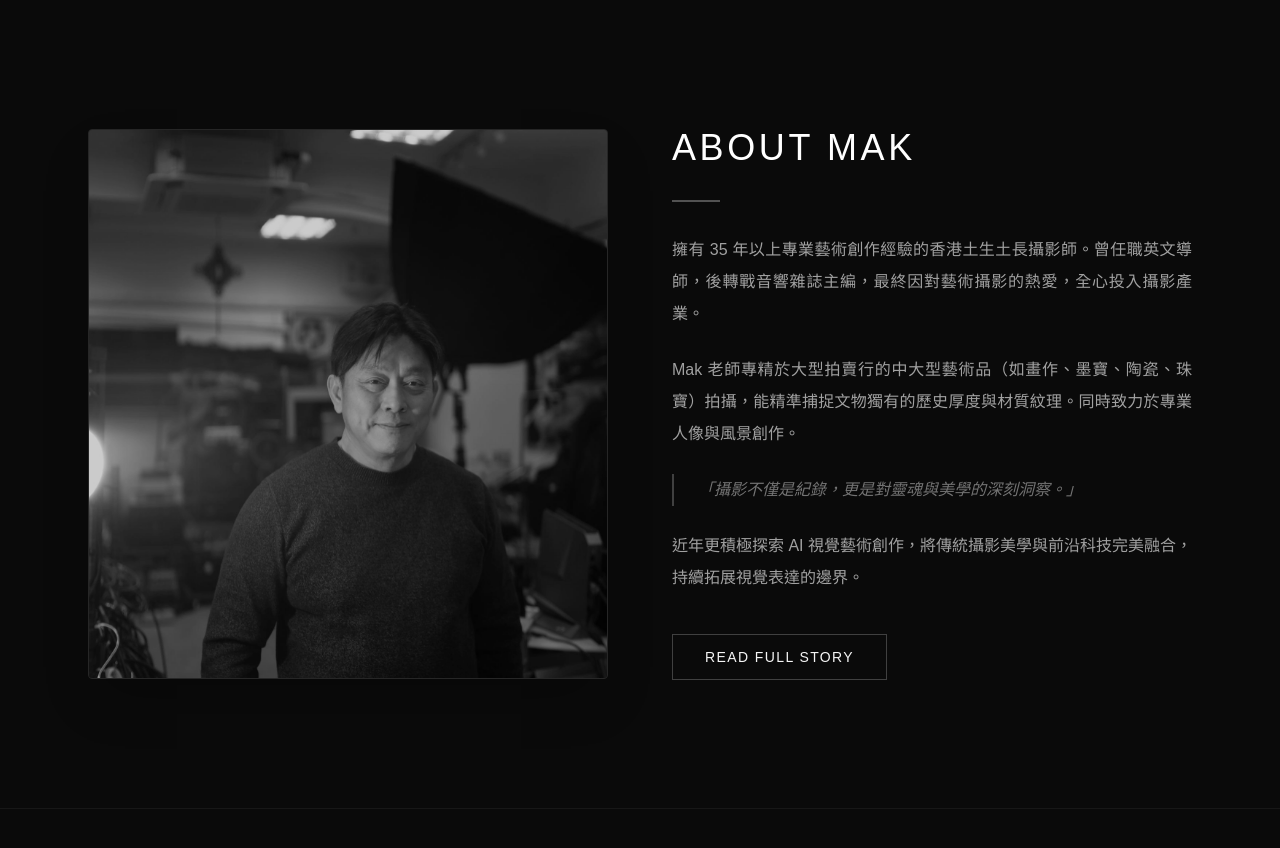
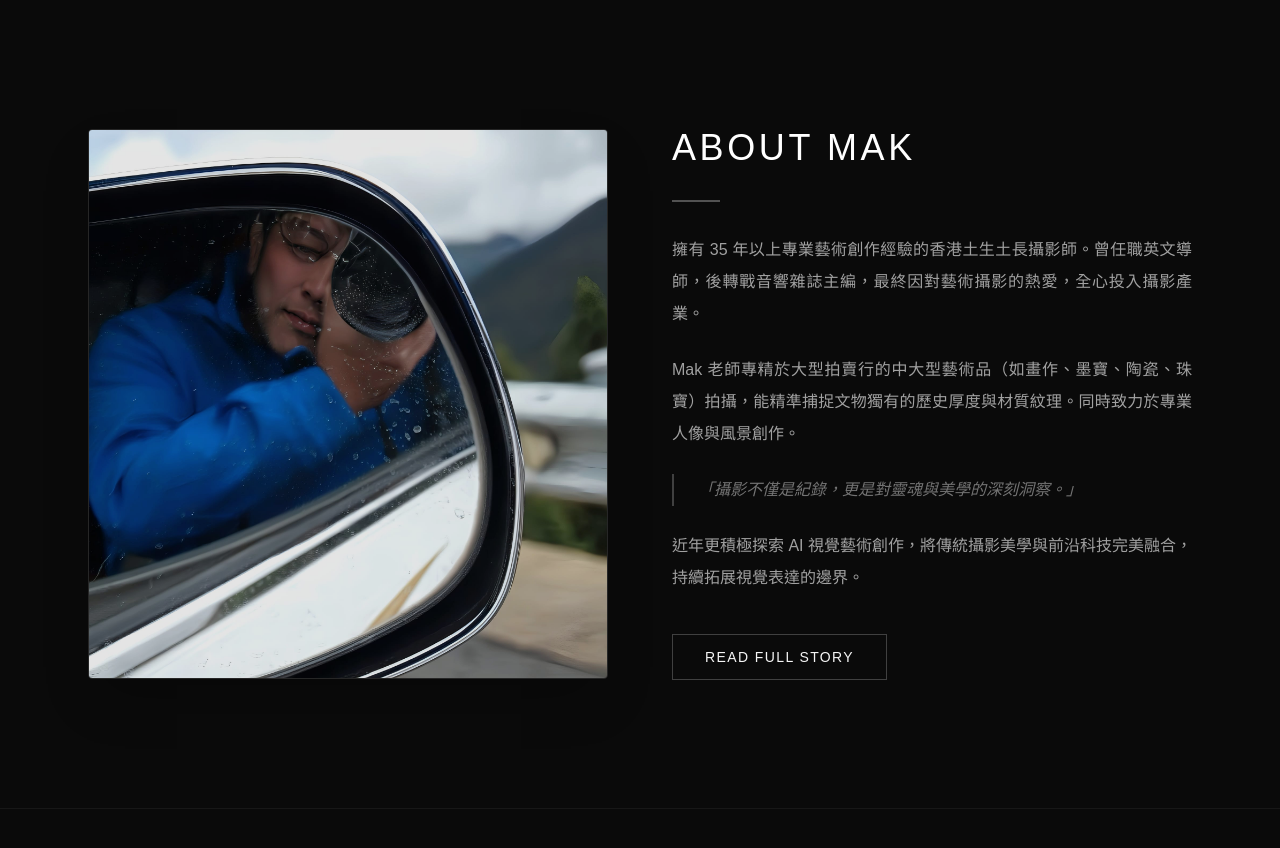
Before and after one commit to charles2006hk-hash/feeling-studio-web, a Next.js app: page / in a window 1280 px wide. Shown: the part 720-1568 px from the top of the page. Built offline with nearby package versions, Linux system fonts and the light colour scheme; no server answers; the database is empty.

Commit message:
Update page.tsx

```diff
--- a/src/app/page.tsx
+++ b/src/app/page.tsx
@@ -100,18 +100,23 @@ export default function Home() {
         </div>
       </section>
 
-      {/* 創始人簡介 */}
+      {/* ==========================================
+          創始人簡介 (About Mak)
+         ========================================== */}
       <section className="max-w-6xl mx-auto py-32 px-6 grid md:grid-cols-2 gap-16 items-center">
+        {/* 相片容器 */}
         <div className="relative h-[550px] bg-neutral-900 overflow-hidden shadow-2xl border border-neutral-800 group rounded-sm">
           <Image
-            src="/images/mak.jpg"
-            alt="Mak - Founder of Feeling Studio"
+            src="/images/hero-reflection.jpg" // ✅ 修復：更換為後視鏡反射相片
+            alt="Mak - Reflection with camera in car side mirror"
             fill
             sizes="(max-width: 768px) 100vw, 50vw"
-            className="object-cover object-center transition duration-1000 ease-in-out group-hover:scale-105 grayscale hover:grayscale-0"
+            // ✅ 優化：這裡建議移除 grayscale，保留這張圖原本的藍色色調，看起來更有質感
+            className="object-cover object-center transition duration-1000 ease-in-out group-hover:scale-105"
             priority
           />
-          <div className="absolute inset-0 bg-black/20 transition-opacity duration-700 group-hover:opacity-0 z-10" />
+          {/* 藝術光影遮罩 - 保留以維持整體氛圍 */}
+          <div className="absolute inset-0 bg-black/10 transition-opacity duration-700 group-hover:opacity-0 z-10" />
         </div>
 
         <div className="space-y-8">
```
